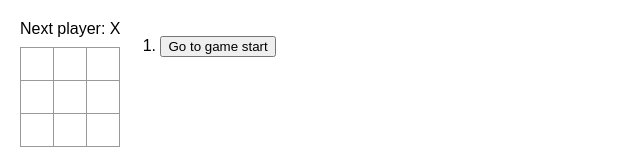
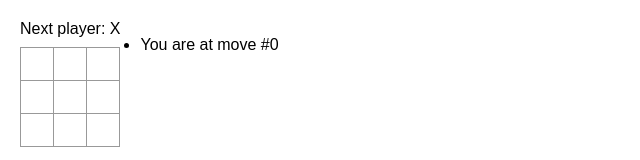
Before and after one commit to caroluxurians/react-playground, a React (Vite) app: page / in a window 1280 px wide. Shown: the top 160 px of the page, without its empty margins (0-640 px from the left). Built offline with nearby package versions, Linux system fonts and the light colour scheme.

Commit message:
current move is not a button, ul instead of ol

```diff
--- a/src/App.tsx
+++ b/src/App.tsx
@@ -100,7 +100,9 @@ const Game = () => {
 
   const moves = history.map((squares, move) => {
     let description;
-    if (move > 0) {
+    if (move === currentMove) {
+      description = `You are at move #${move}`;
+    } else if (move > 0) {
       description = `Go to move #${move}`;
     } else {
       description = "Go to game start";
@@ -108,7 +110,11 @@ const Game = () => {
     return (
       // eslint-disable-next-line react/no-array-index-key
       <li key={move}>
-        <button type="button" onClick={() => jumpTo(move)}>{description}</button>
+        {move === currentMove ? (
+          <span>{description}</span>
+        ) : (
+          <button type="button" onClick={() => jumpTo(move)}>{description}</button>
+        )}
       </li>
     );
   });
@@ -119,7 +125,7 @@ const Game = () => {
         <Board xIsNext={xIsNext} squares={currentSquares} onPlay={handlePlay} />
       </div>
       <div className="gameInfo">
-        <ol>{moves}</ol>
+        <ul>{moves}</ul>
       </div>
     </div>
   );
```
